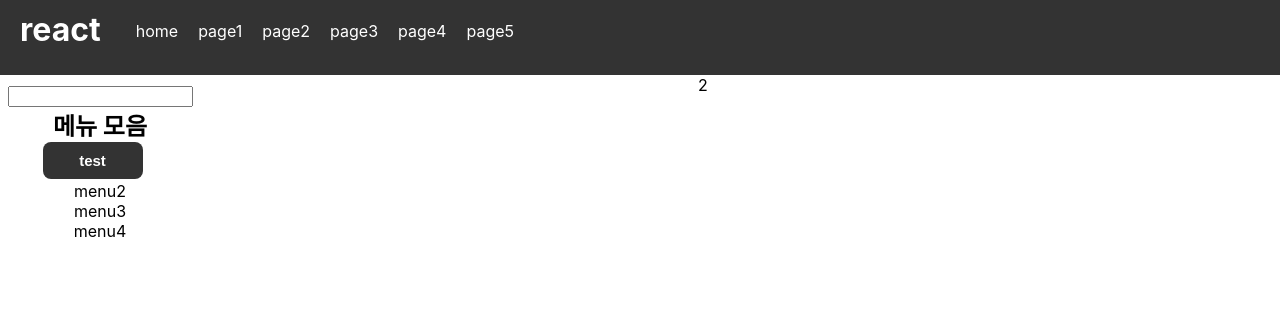
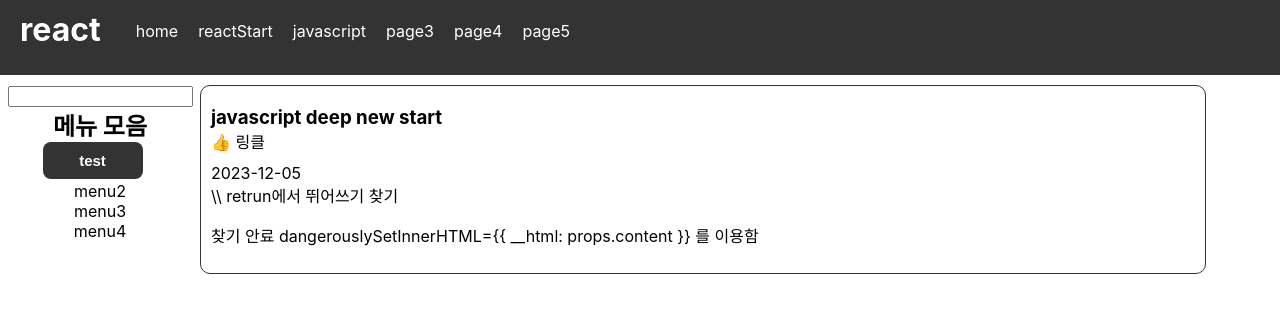
Before and after one commit to jeonghoona1816a2/portfolio_react, a React (Create React App) app: page /Project201 in a window 1280 px wide. Shown: the top 312 px of the page. Built offline with nearby package versions, Linux system fonts and the light colour scheme.

Commit message:
2013 javascript start

```diff
--- a/src/100/project101.js
+++ b/src/100/project101.js
@@ -1,30 +1,8 @@
+import { eventWrapper } from "@testing-library/user-event/dist/utils";
 import { useState } from "react";
+import List_typ1 from "../component/study/listtype";
 
-{/* </nav1>
-<nav1>
-<ol>
-<li><a href={props.link1}>{props.menu1}</a>  </li>
-<li><a href={props.link2}>{props.menu2}</a>  </li>
-<li><a href={props.link2}>{props.menu3}</a>  </li>
-<li><a href={props.link4}>{props.menu4}</a>  </li>
 
-</ol>
-</nav1> */}
-
-// function Nav2(props){
-
-// return(
-// <nav1>
-// <ol>
-// <li><a href={props.link1}>{props.menu1}</a>  </li>
-// <li><a href={props.link2}>{props.menu2}</a>  </li>
-// <li><a href={props.link2}>{props.menu3}</a>  </li>
-// <li><a href={props.link4}>{props.menu4}</a>  </li>
-
-// </ol>
-// </nav1>
-
-// )}
     function Article1(props){
     // const sub = document.querySelector('.subtext');
     // console.log(sub)
@@ -38,17 +16,7 @@ import { useState } from "react";
     };
 
 
-function List_typ1(props){
 
-    return(
-    <div className='list_typ1'>
-    <div className='title'><h3>{props.title}</h3><div className='fave'><a >👍</a><span> 링클 </span></div></div>
-    <span>{props.day}</span>
-    {props.sub}
-    </div>
-
-    )
-    }
 
     function Header1(props){
         return(
@@ -60,18 +28,20 @@ function List_typ1(props){
         }
 
 
+
+
         function Nav1(props){
 
 
-            const liaali = null;
-            for( let i=0; i < props.topics.length; i++){
-                 liaali[i] = <li><a>text</a></li> ;
+            // const liaali = 0;
+            // for( let i=0; i < props.topics.length; i++){
+            //      liaali[i] = <li><a>text</a></li> ;
 
-            }
+            // }
                 const navinner = []
                 for (let i=0; i < props.topics.length; i++){
                 let num = props.topics[i];
-                navinner.push( <li style={{ display: 'inline-block',margin:'20px', cursor:"pointer" }}> <a id={num.id} href={num.link} onClick={event=>{ event.preventDefault(); props.onChangeMode(event.target.id); }} > {num.title} </a> </li>)
+                navinner.push( <li style={{ display: 'inline-block',margin:'20px', cursor:"pointer" }}> <a id={num.id} href={num.link} onClick={event=>{ event.preventDefault(); props.onChangeMode(Number(event.target.id)); }} > {num.title} </a> </li>)
                 }
 
                 return(
@@ -83,17 +53,11 @@ function List_typ1(props){
                 )
         }
 
-export default function ProJect101(){
 
 
 
 
-
-// const _mode =  useState("welcome");
-// const  mode = _mode[0];
-// const  setMode = _mode[1];
-
-
+export default function ProJect101(){
 
         var topics=[
         {id:1 , title:"http", body:"html is ...", href:"#  " },
@@ -104,30 +68,32 @@ var topics=[
 
         const [mode,setMode] = useState("welcome");
         const [id, setId] = useState(null);
+
         console.log(mode)
+        function chaButton(){if(mode === "welcome" ){  setMode("bye")   } else { setMode("welcome")}}
          let contnet = null;
-    function chaButton(){if(mode === "welcome" ){  setMode("bye")   } else { setMode("welcome")}}
-
-    if(mode === "welcome"){
-        contnet = <Article1 title="welcome" h3="웰컴" sub=" content =null mode= welcom}  ); }" ></Article1>
+        if(mode === "welcome"){ contnet = <Article1 title="welcome" h3="웰컴" sub=" content =null mode= welcom}  ); }" ></Article1>
                                 }
         else if(mode === "bye"){
-        let title , body = null;
-
-        for(let i=0; i< topics.length; i++ ){
-
-
-            console.log(topics[i].id , id)
+        let title, body = null;
+        for(let i = 0 ; i<topics.length; i++ ){
+                                                console.log(topics[i].id, id)
                                                 if(topics[i].id === id){
+                                                console.log(i)
                                                 title = topics[i].title;
                                                 body = topics[i].body;
                                                 }
+
+        else if (mode === "create"){
+<create></create>
+
+
         }
 
-        contnet = <Article1 title={title} h3="바이" sub="{body}" ></Article1>
+
+                        }
+        contnet = <Article1 title={title} h3="바이" sub={body} ></Article1>
     };
-
-
 
     return(
 
@@ -179,6 +145,32 @@ const  setMode = _mode[1];
 
 
 
+<List_typ1 title="userstate2" day="2023-12-02" sub=" 유저스테이트를 이용하여
+메뉴를 클릭했을때
+값 바꾸기  실패 /
+다음에 꼭 다시해보기
+" ></List_typ1>
+
+
+
+<List_typ1 title="Create" day="2023-12-02" sub="
+" ></List_typ1>
+
+<a href="/create" onClick={
+    (event)=>{event.preventDefault();
+        setMode("Create");
+
+    }
+
+
+}>Create</a>
+
+<ul>
+    <li><a href="/create" onClick={(event)=>{ event.preventDefault(); setMode('CREATE');}}> Create </a></li>
+    <li><a href="/Udate" onClick={(event)=>{ event.preventDefault(); setMode('CREATE');}}> update </a></li>
+</ul>
+
+
 </div>
     );
 }
--- a/src/200/project201.js
+++ b/src/200/project201.js
@@ -1,7 +1,23 @@
+import List_typ1 from "../component/study/listtype";
 export default function ProJect201(){
     return(
 
-    <div>2</div>
+    <div>
+
+        <List_typ1 title="javascript deep new start" day="2023-12-05" sub=" \\
+retrun에서
+
+뛰어쓰기 찾기
+<br><p>
+찾기 안료 dangerouslySetInnerHTML={{ __html: props.content }} 를 이용함
+
+
+
+" ></List_typ1>
+
+
+
+        </div>
 
 
     );
--- a/src/App.js
+++ b/src/App.js
@@ -27,8 +27,8 @@ function App() {
 <h1> <a>react</a> </h1>
 <nav className='gnb' >
 <Link to="/">home</Link>
-<Link to="project101">page1</Link>
-<Link to="project201">page2</Link>
+<Link to="project101">reactStart</Link>
+<Link to="project201">javascript</Link>
 <Link to="project301">page3</Link>
 <Link to="project401">page4</Link>
 <Link to="project501">page5</Link>
--- /dev/null
+++ b/src/component/study/listtype.js
@@ -0,0 +1,19 @@
+
+export default function List_typ1(props){
+
+return(
+
+
+    <div className='list_typ1'>
+    <div className='title'><h3>{props.title}</h3><div className='fave'><a >👍</a><span> 링클 </span></div></div>
+    <span>{props.day}</span>
+    <div dangerouslySetInnerHTML={{ __html: props.sub }}></div>
+    </div>
+
+
+
+
+);
+
+
+}
--- a/src/css/Common.css
+++ b/src/css/Common.css
@@ -29,7 +29,7 @@ button{padding: 0px;}
 .list_typ1:hover{background: #ededed; border-radius: 10px;}
 .list_typ1 .title{display: flex; margin: 10px 10px 10px 0; /*justify-container: space-between;*/}
 .list_typ1 .title .fave > a { cursor: pointer;   }
-.list_typ1 > div{display: flex;}
+.list_typ1 > div{  display: flex;  flex-direction: column;  flex-wrap: nowrap;}
 .list_typ1 h3{margin-right: 20px; }
 .list_day{ border: 1px solid #ccc;}
 .list_day ul{ border-left: 1px solid #ccc; border-right: 1px solid #ccc;}
```
Lines whose indentation alone changed are shown as unchanged.
